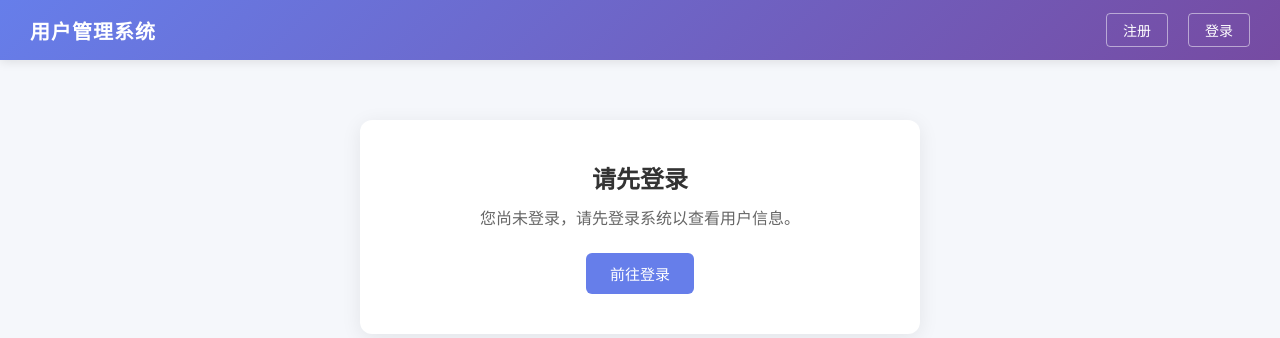
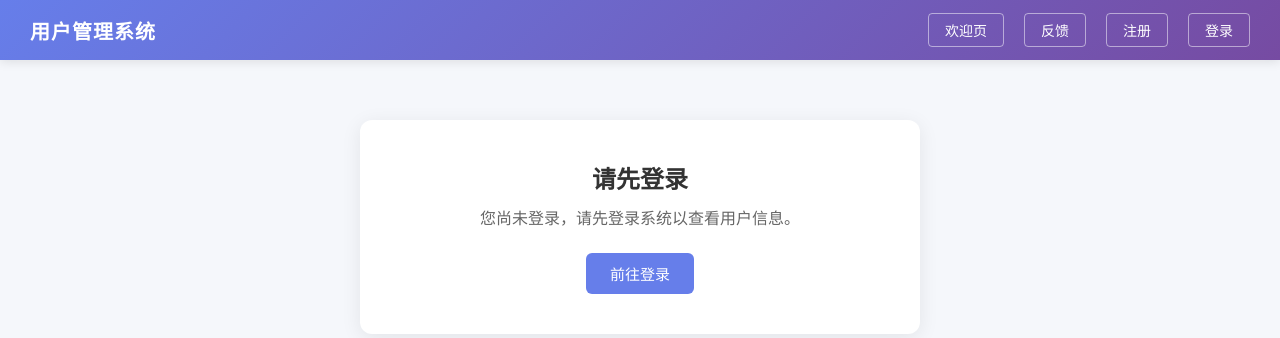
Before and after one commit to wwj15680702015/Class01-security-repair, a Flask app: page / in a window 1280 px wide. Shown: the top 338 px of the page. Run offline with Flask 3, Linux system fonts and the light colour scheme; some libraries are stand-ins or nearby versions.

Commit message:
base.html: 更新导航栏新增欢迎页和反馈链接

```diff
--- a/templates/base.html
+++ b/templates/base.html
@@ -52,6 +52,20 @@
                     管理
                 </a>
 
+                <a
+                    href="{{ url_for('welcome') }}?name={{ session.get('username', '') }}"
+                    class="nav-link"
+                >
+                    欢迎页
+                </a>
+
+                <a
+                    href="{{ url_for('feedback') }}"
+                    class="nav-link"
+                >
+                    反馈
+                </a>
+
                 <form
                     method="post"
                     action="{{ url_for('logout') }}"
@@ -70,6 +84,20 @@
                     </button>
                 </form>
             {% else %}
+                <a
+                    href="{{ url_for('welcome') }}"
+                    class="nav-link"
+                >
+                    欢迎页
+                </a>
+
+                <a
+                    href="{{ url_for('feedback') }}"
+                    class="nav-link"
+                >
+                    反馈
+                </a>
+
                 <a
                     href="{{ url_for('register') }}"
                     class="nav-link"
```
